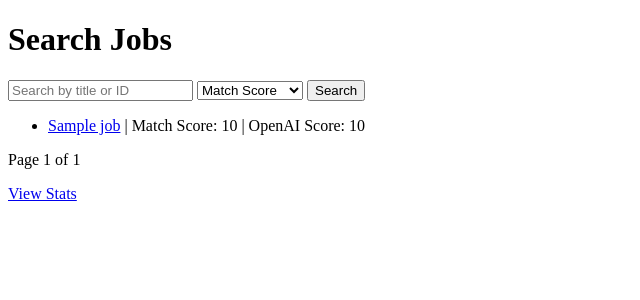
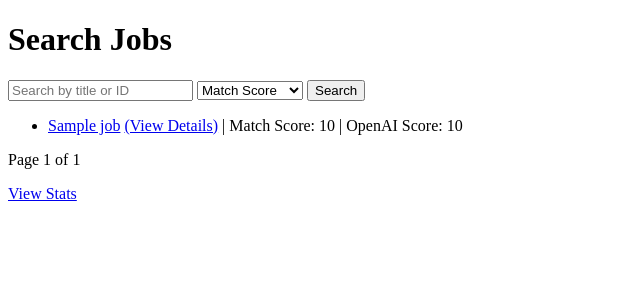
Before and after one commit to dehidehidehi/eures-scrape-AI-Rank, a Flask app: template templates/index.html in a window 1280 px wide. Shown: the top 300 px of the page, without its empty margins (0-640 px from the left). Run offline with Flask 3, Linux system fonts and the light colour scheme; the template is opened without the code that fills it: most values are stand-ins (such as "Sample title", 1, 10 or a date in 2020).

Commit message:
Too lazy to write a new commit messages

```diff
--- a/main.py
+++ b/main.py
@@ -31,7 +31,6 @@ TARGET_PAGE = (
     "&locationCodes=at,be,dk,ee,fi,fr,de,is,ie,it,li,lu,mt,nl,no,es,ch,s"
     f"&keywordsEverywhere={job_title.replace(' ', '%20')}"
     "&positionScheduleCodes=fulltime"
-    "&sector=NS,j,k"
     "&positionOfferingCodes=NS,directhire"
     "&publicationPeriod=LAST_WEEK"
     "&escoIsco=C11,C12,C133,C242,C243,C25,C35"
--- a/templates/index.html
+++ b/templates/index.html
@@ -1,15 +1,17 @@
 <!doctype html>
 <html>
+
 <head>
     <title>Job Search</title>
 </head>
+
 <body>
     <h1>Search Jobs</h1>
     <form method="get">
         <input type="text" name="query" placeholder="Search by title or ID" value="{{ query }}">
         <select name="sort">
-            <option value="match_score" {% if sort_by == 'match_score' %}selected{% endif %}>Match Score</option>
-            <option value="openai_score" {% if sort_by == 'openai_score' %}selected{% endif %}>OpenAI Score</option>
+            <option value="match_score" {% if sort_by=='match_score' %}selected{% endif %}>Match Score</option>
+            <option value="openai_score" {% if sort_by=='openai_score' %}selected{% endif %}>OpenAI Score</option>
         </select>
         <button type="submit">Search</button>
     </form>
@@ -18,6 +20,7 @@
         {% for job in jobs %}
         <li>
             <a href="{{ url_for('job_detail', job_id=job['id']) }}">{{ job['title'] }}</a>
+            <a href="https://europa.eu/eures/portal/jv-se/jv-details/{{ job['id'] }}?lang=en">(View Details)</a>
             | Match Score: {{ job['match_score'] }} | OpenAI Score: {{ job['openai_score'] }}
         </li>
         {% endfor %}
@@ -28,11 +31,11 @@
         <a href="?query={{ query }}&sort={{ sort_by }}&page={{ page - 1 }}">Previous</a>
         {% endif %}
         Page {{ page }} of {{ total_pages }}
-        {% if page < total_pages %}
-            <a href="?query={{ query }}&sort={{ sort_by }}&page={{ page + 1 }}">Next</a>
+        {% if page < total_pages %} <a href="?query={{ query }}&sort={{ sort_by }}&page={{ page + 1 }}">Next</a>
             {% endif %}
     </div>
 
     <p><a href="{{ url_for('stats') }}">View Stats</a></p>
 </body>
+
 </html>
```
Lines whose indentation alone changed are shown as unchanged.
